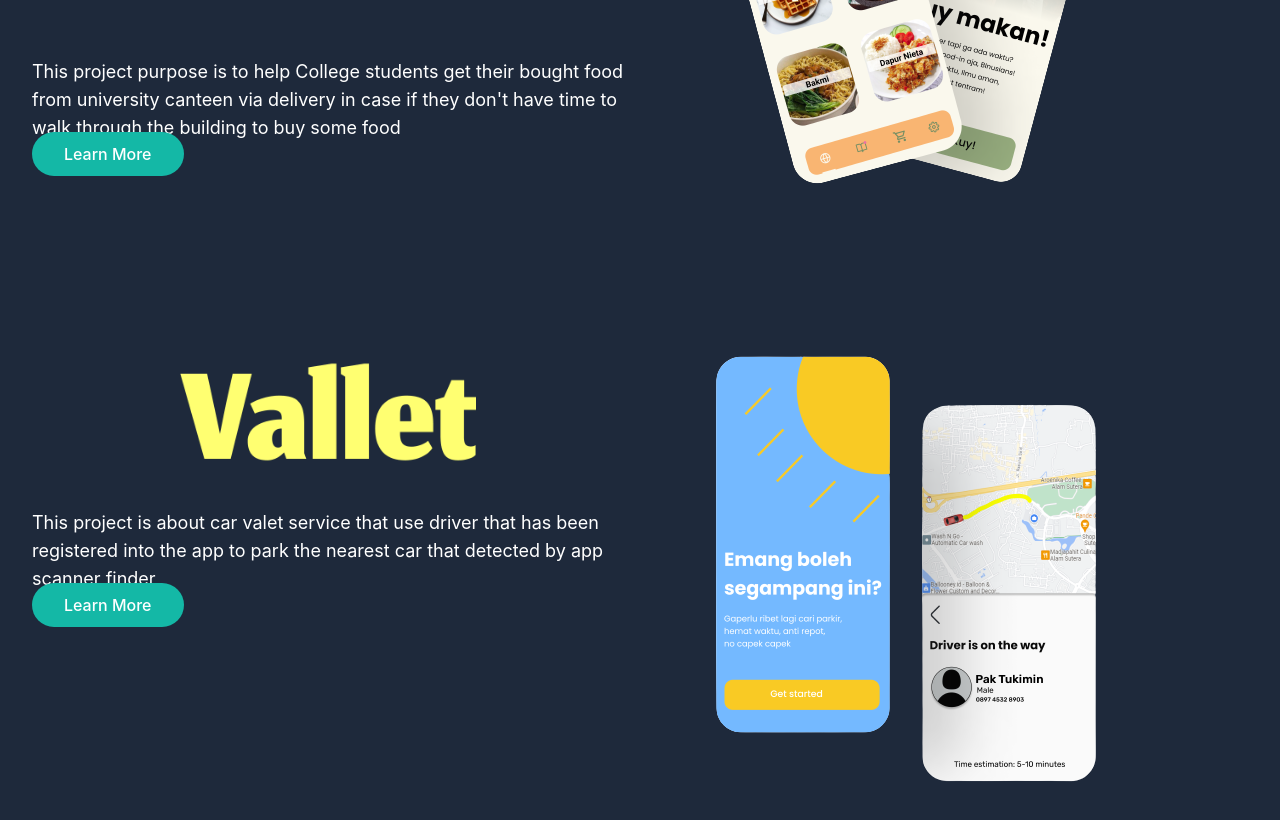
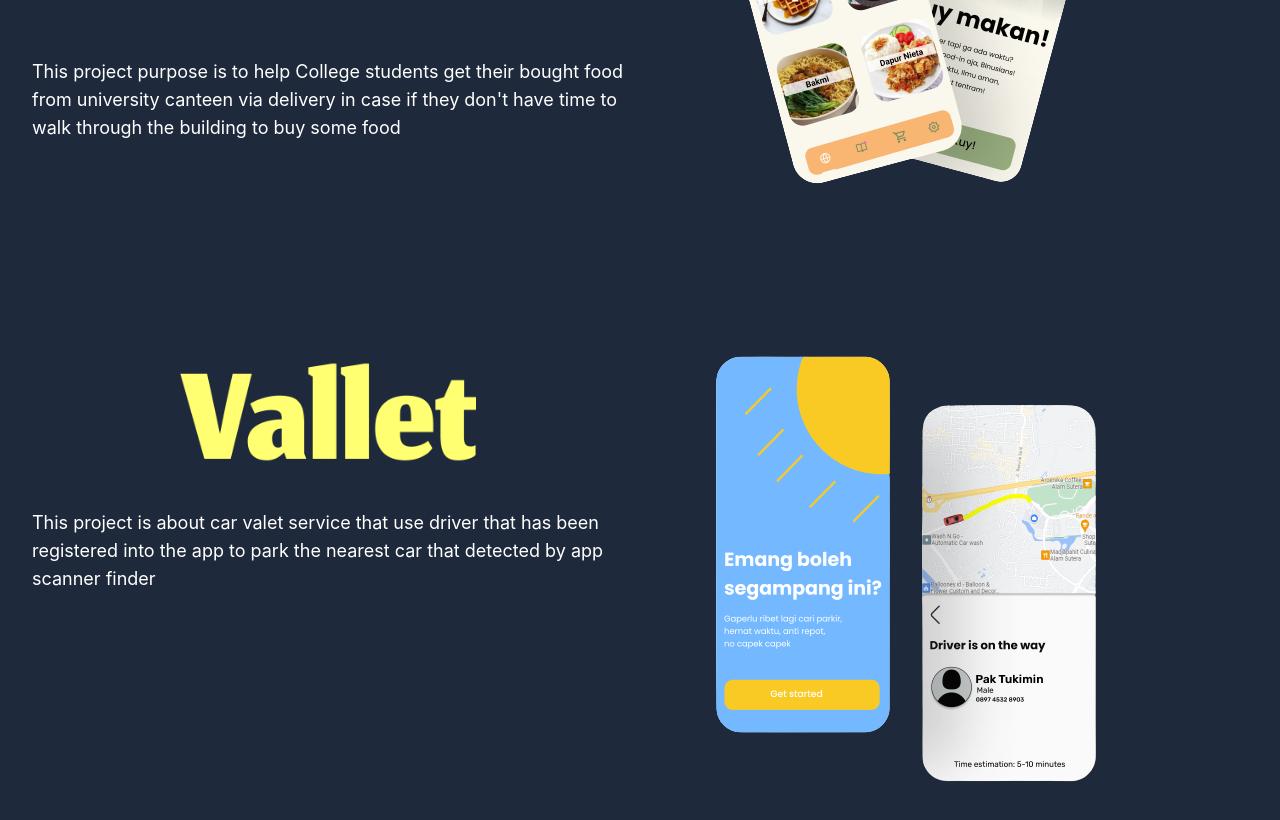
Before and after one commit to josephtedjo/portfolio, a website: page index.html in a window 1280 px wide. Shown: the part 1721-2541 px from the top of the page. Drawn offline with Linux system fonts and the light colour scheme.

Commit message:
Update index.html

```diff
--- a/index.html
+++ b/index.html
@@ -103,7 +103,6 @@
                     <h3 class="font-bold text-primary text-4xl py-5 lg:py-10">Portfolio</h3>
                     <img src="img/BINUS Food.png" alt="Application Logo" class="scale-50 ">
                     <p class="font-normal text-base text-white mb-20 lg:text-lg pb-">This project purpose is to help College students get their bought food from university canteen via delivery in case if they don't have time to walk through the building to buy some food</p>
-                    <a href="#" class="text-base font-medium text-white bg-primary px-8 py-3 rounded-full hover:shadow-lg hover:opacity-70 transition duration-300 ease-in-out">Learn More</a>
                 </div>
                 <div class="w-full px-4 mb-10 lg:w-1/2">
                     <img src="img/bf.png" alt="UI Mockup" class="right-0 mb-10">
@@ -113,7 +112,6 @@
                 <div class="w-full px-4 mb-10 lg:w-1/2">
                     <img src="img/Valletlogo.png" alt="Application Logo" class="scale-50 ">
                     <p class="font-normal text-base text-white mb-20 lg:text-lg pb-">This project is about car valet service that use driver that has been registered into the app to park the nearest car that detected by app scanner finder</p>
-                    <a href="#" class="text-base font-medium text-white bg-primary px-8 py-3 rounded-full hover:shadow-lg hover:opacity-70 transition duration-300 ease-in-out">Learn More</a>
                 </div>
                 <div class="w-full px-4 mb-10 lg:w-1/2">
                     <img src="img/vallet.png" alt="UI Mockup" class="right-0 mb-10">
```
